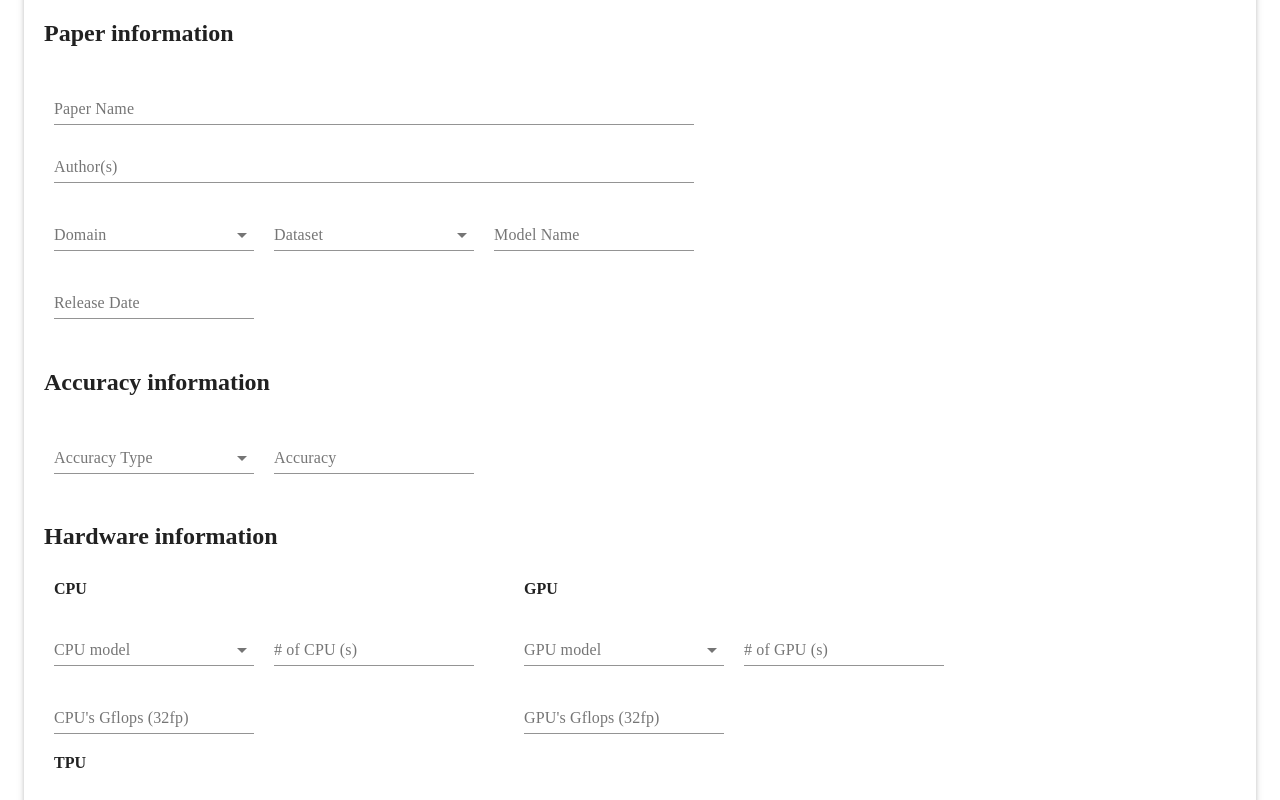
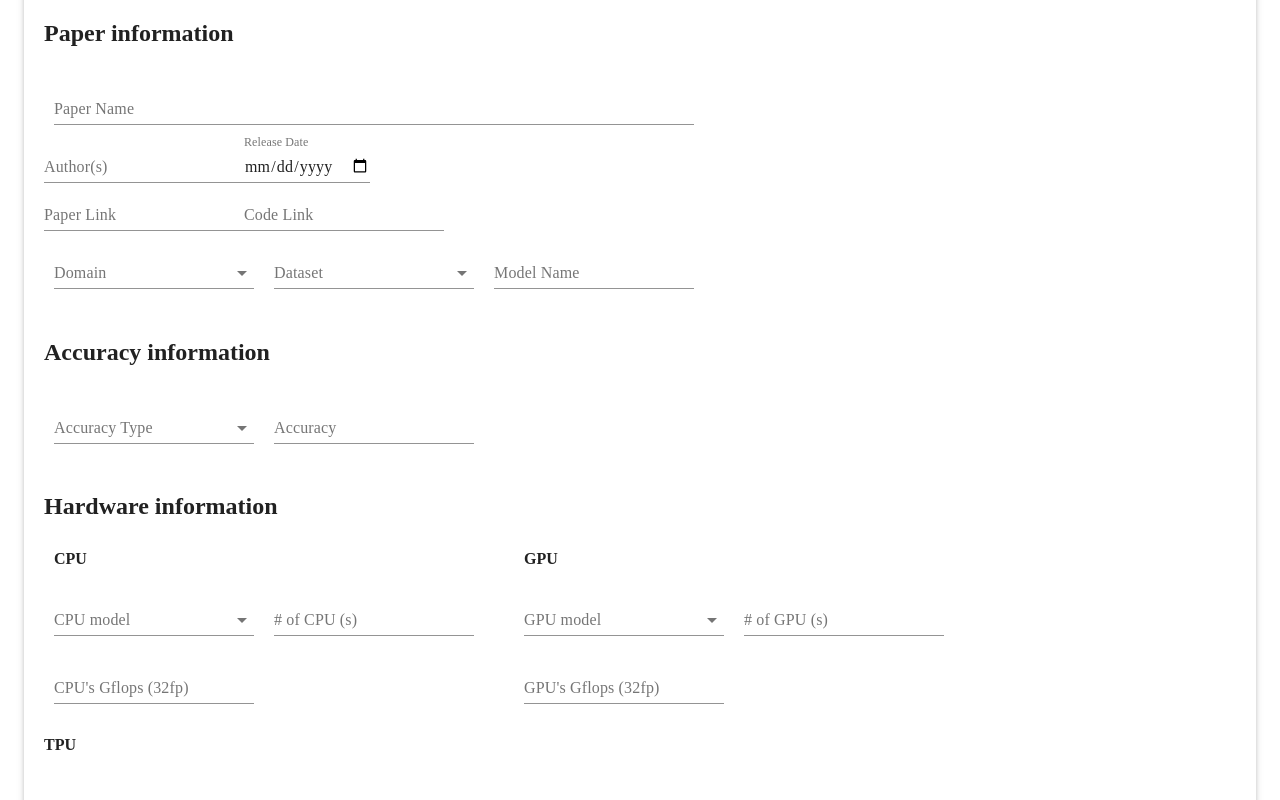
Before and after one commit to UnBArqDsw/2020.1_G2_TCLDL_Client, a Next.js app: page /submit-paper in a window 1280 px wide. Shown: the part 260-1060 px from the top of the page. Built offline with nearby package versions, Linux system fonts and the light colour scheme; a web font is replaced by a local one.

Commit message:
Adds styles for date
Signed-off-by: Gabriel <gabrielfilipe7unb@gmail.com>
Co-authored-by: Guilherme Banci <guibanci@gmail.com>

```diff
--- a/src/pages/submit-paper.js
+++ b/src/pages/submit-paper.js
@@ -75,14 +75,19 @@ export default function SubmitPaper() {
             <div className={styles.sameLine}>
               <div>
                   <TextField className={styles.flex} id="outlined-basic" label="Paper Name" />
-                  <TextField className={styles.flex} id="outlined-basic" label="Author(s)"  />
-
+                <div className={styles.sameLine}>
+                  <TextField className={styles.flex_author} id="outlined-basic" label="Author(s)"  />
+                  <TextField className={styles.flex_date} InputLabelProps={{ shrink: true }} id="outlined-basic" label="Release Date" type="date"/>
+                </div>
+                <div className={styles.sameLine}>
+                  <TextField className={styles.flex_links} id="outlined-basic" label="Paper Link" />
+                  <TextField className={styles.flex_links} id="outlined-basic" label="Code Link" />
+                </div>
                 <div>
-                {toggle('Domain', handleDomainChange, domain)}
-                {toggle('Dataset', handleDatasetChange, dataset)}
-                <TextField className={styles.field} id="outlined-basic" label="Model Name"  />
+                  {toggle('Domain', handleDomainChange, domain)}
+                  {toggle('Dataset', handleDatasetChange, dataset)}
+                  <TextField className={styles.field} id="outlined-basic" label="Model Name"  />
                 </div>
-                <TextField className={styles.field} id="outlined-basic" label="Release Date" />
               </div>
               <div className={styles.boxOnRight}>
 
@@ -128,7 +133,7 @@ export default function SubmitPaper() {
             </div>
 
             <div>
-            <h4 className={styles.field}>TPU</h4>
+            <h4 className={styles.subsection}>TPU</h4>
               <div>
                 <div>
                   {toggle('TPU model', handleTpuModelChange, tpuModel)}
```
